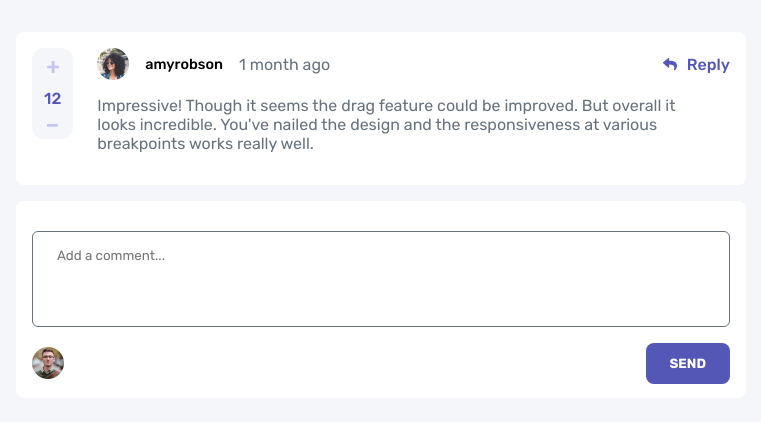
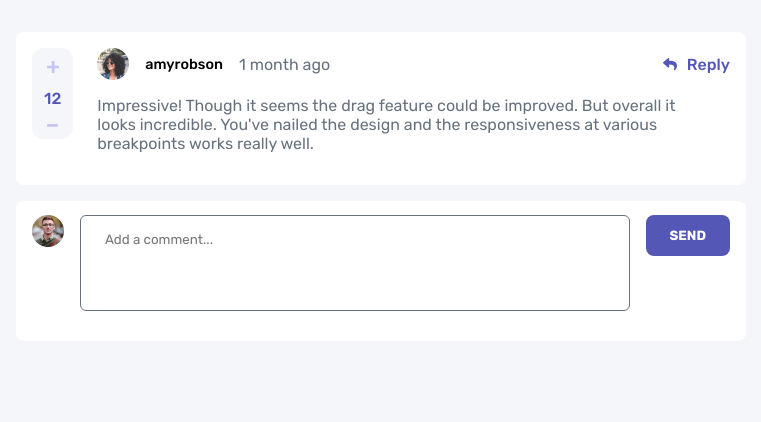
Before and after one commit to acamposlucas/interactive-comments-section-main, a React (Vite) app: page / in a window 1280 px wide. Shown: the top 422 px of the page, without its empty margins (0-761 px from the left). Built offline with nearby package versions, Linux system fonts and the light colour scheme.

Commit message:
chore: NewComment resposiveness

```diff
--- a/src/components/NewComment.tsx
+++ b/src/components/NewComment.tsx
@@ -4,13 +4,13 @@ import AvatarJuliusOmo from "../assets/images/avatars/image-juliusomo.png";
 export function NewComment() {
   return (
     <NewCommentContainer>
+      <img src={AvatarJuliusOmo} alt="Julius Omo" />
       <label htmlFor="newComment"></label>
       <textarea
         name="newComment"
         id="newComment"
         placeholder="Add a comment..."
       ></textarea>
-      <img src={AvatarJuliusOmo} alt="Julius Omo" />
       <button>Send</button>
     </NewCommentContainer>
   );
--- a/src/components/NewCommentStyle.ts
+++ b/src/components/NewCommentStyle.ts
@@ -12,6 +12,22 @@ export const NewCommentContainer = styled.div`
   padding-inline: 1rem;
   width: min(100%, 45.625rem);
 
+  @media (min-width: 37rem) {
+    grid-template-columns: max-content auto max-content;
+    align-items: flex-start;
+  }
+
+  img {
+    height: 2rem;
+    width: 2rem;
+    grid-row: 3;
+
+    @media (min-width: 37rem) {
+      grid-column: 1;
+      grid-row: 1;
+    }
+  }
+
   textarea {
     border: 1px solid var(--gray-400);
     border-radius: 6px;
@@ -22,11 +38,11 @@ export const NewCommentContainer = styled.div`
     min-height: 6rem;
     width: 100%;
     resize: none;
-  }
 
-  img {
-    height: 2rem;
-    width: 2rem;
+    @media (min-width: 37rem) {
+      grid-column: 2;
+      grid-row: 1;
+    }
   }
 
   button {
@@ -40,5 +56,10 @@ export const NewCommentContainer = styled.div`
     padding-inline: 1.5rem;
     max-width: 6.5rem;
     text-transform: uppercase;
+
+    @media (min-width: 37rem) {
+      grid-column: 3;
+      grid-row: 1;
+    }
   }
 `;
```
